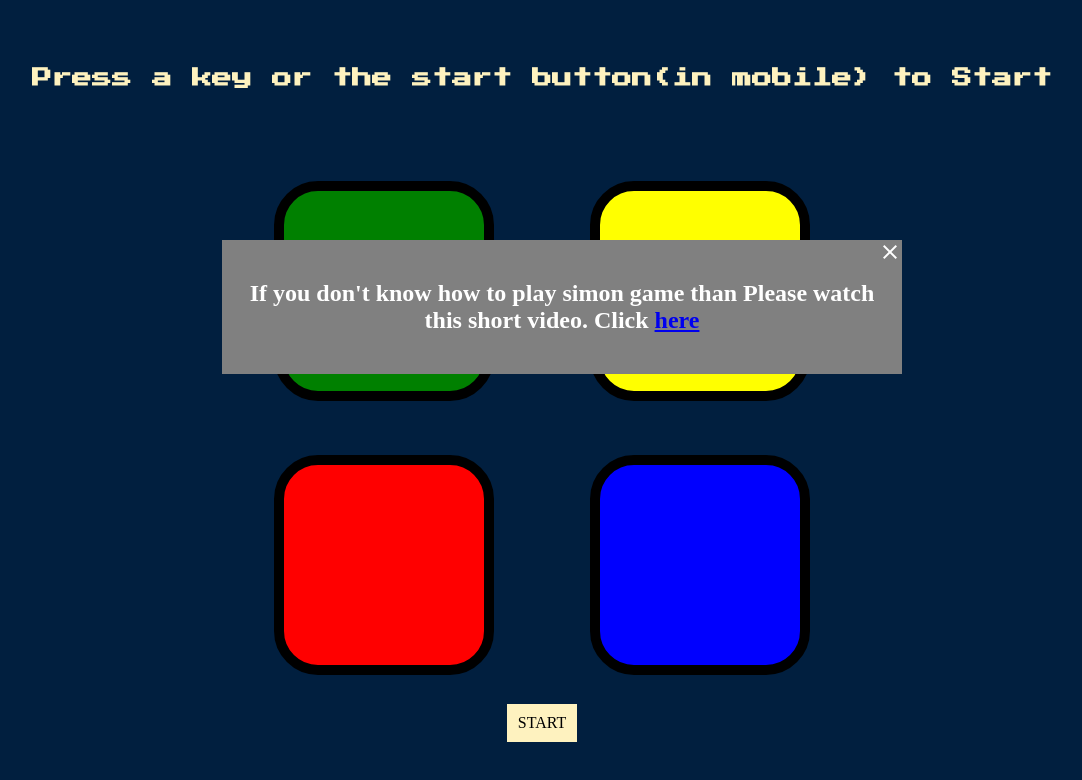
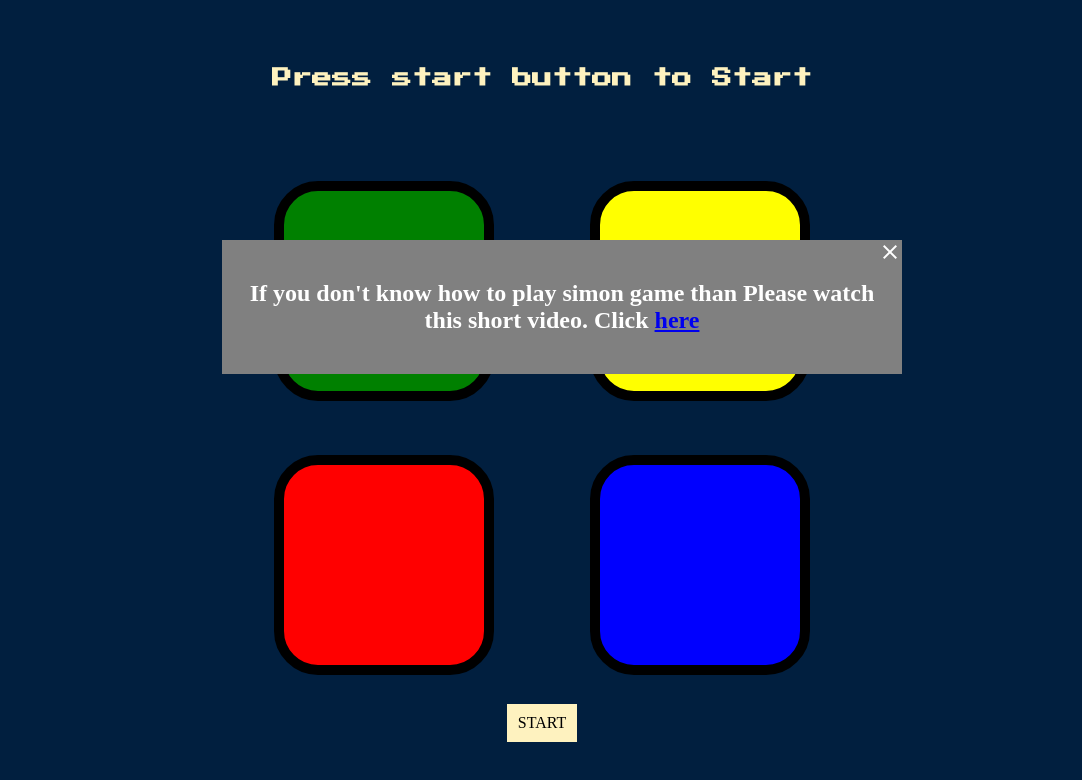
Before and after one commit to bhanudatsinhjhala/simongame, a plain HTML site: page index.html in a window 1280 px wide. Shown: the whole page, without its empty margins (98-1180 px from the left). Drawn offline with Linux system fonts and the light colour scheme.

Commit message:
Update index.html

```diff
--- a/index.html
+++ b/index.html
@@ -16,7 +16,7 @@
       Click <a href="https://www.youtube.com/watch?v=1Yqj76Q4jJ4"  target="_blank">here</a></h2>
 
   </div>
-  <h1 id="level-title">Press a key or the start button(in mobile) to Start</h1>
+  <h1 id="level-title">Press start button to Start</h1>
   <div class="container">
     <div class="row">
       <div type="button" id="green" class="btn green">
```
